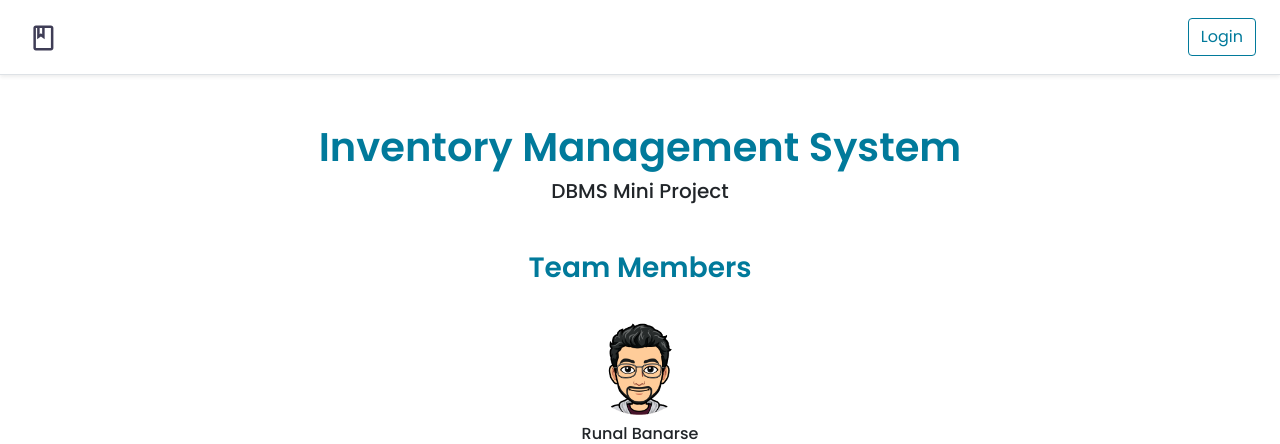
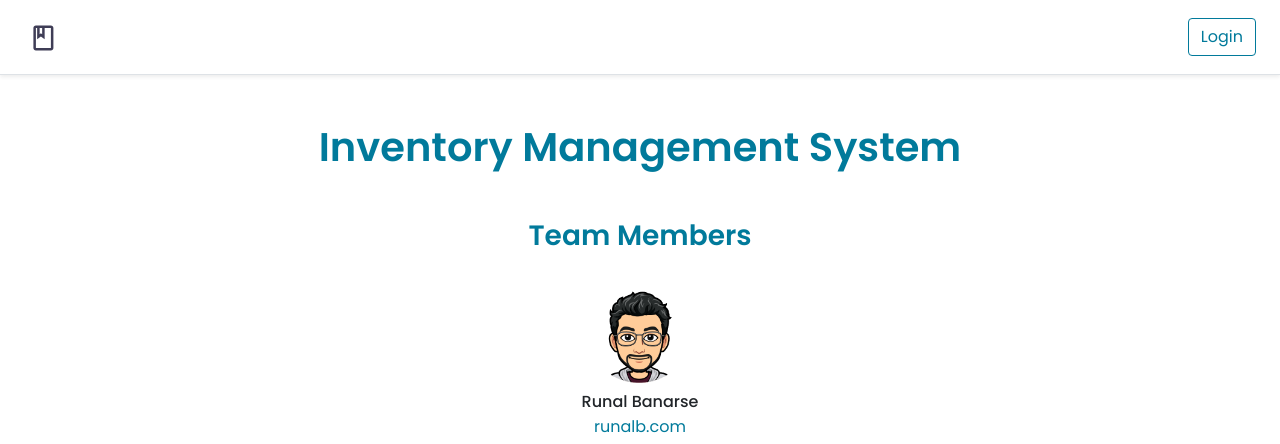
Before and after one commit to runalb/Inventory-Management-System-Parts, a PHP site: page / in a window 1280 px wide. Shown: the top 444 px of the page. Run offline with PHP 8.4, Linux system fonts and the light colour scheme; the visitor is signed in with stand-in values (Sample User, id 1).

Commit message:
FE - Edited - Info

```diff
--- a/Final/index.php
+++ b/Final/index.php
@@ -56,7 +56,7 @@ session_start();
                 <div class="mt-4">
                     <div class="text-center p-2">
                         <h1 class="theme-color">Inventory Management System</h1>
-                        <h5>DBMS Mini Project</h5>
+                        <h5></h5>
                     </div>
                 </div>
             </div>
```
